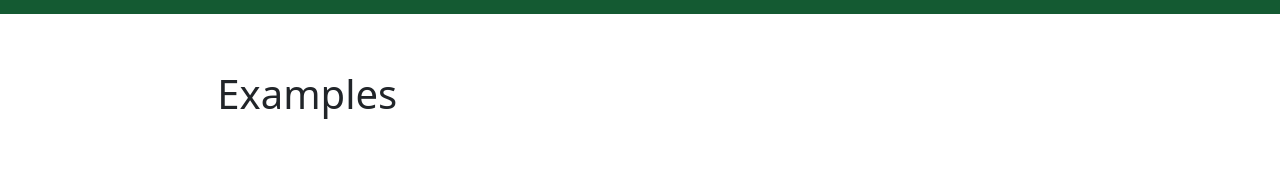
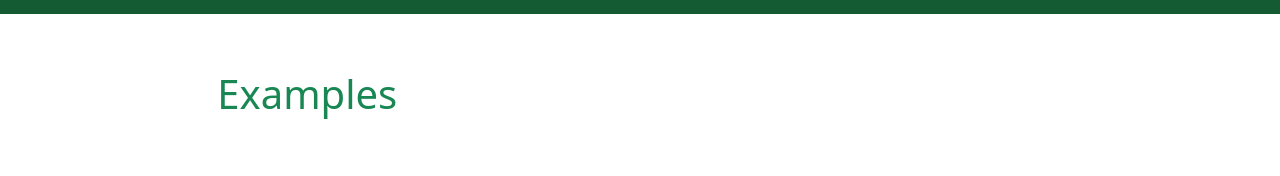
Before and after one commit to dunghuynhandy/cartoon-vqa-website, a React (Create React App) app: page /examples in a window 1280 px wide. Shown: the part 142-318 px from the top of the page. Built offline with nearby package versions, Linux system fonts and the light colour scheme; no server answers.

Commit message:
basic VQA model

```diff
--- a/src/pages/Examples.js
+++ b/src/pages/Examples.js
@@ -52,7 +52,7 @@ const Example = () => {
     <div class="container min-vh-100 mt-2">
       <div class="row" >
         <div class="col-2"></div>
-        <div class="col-2 my-5" ><h1 >Examples</h1></div>
+        <div class="col-2 my-5 text-success" ><h1 >Examples</h1></div>
       </div>
       <div class="row">
         <div class="col-2">
```
